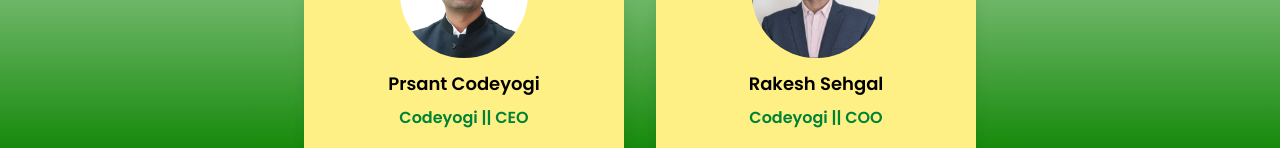
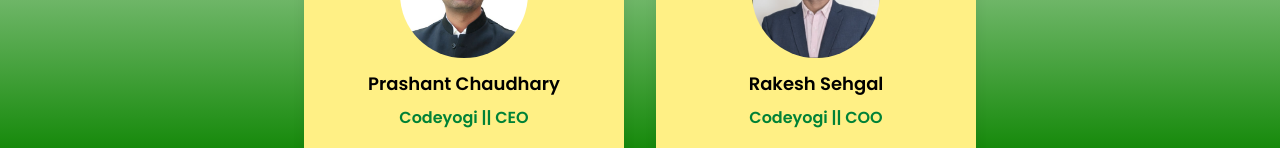
Before and after one commit to Ashwani-Prajapati-844864/India-Republic-Day, a React (Vite) app: page /about in a window 1280 px wide. Shown: the part 646-794 px from the top of the page. Built offline with nearby package versions, Linux system fonts and the light colour scheme.

Commit message:
name change sir ka

```diff
--- a/src/pages/About.jsx
+++ b/src/pages/About.jsx
@@ -33,7 +33,7 @@
 const codeyogi = [
   {
     img: "/image/ceo.png",
-    name: "Prsant Codeyogi",
+    name: "Prashant Chaudhary",
     role: "Codeyogi || CEO",
   },
   {
```
